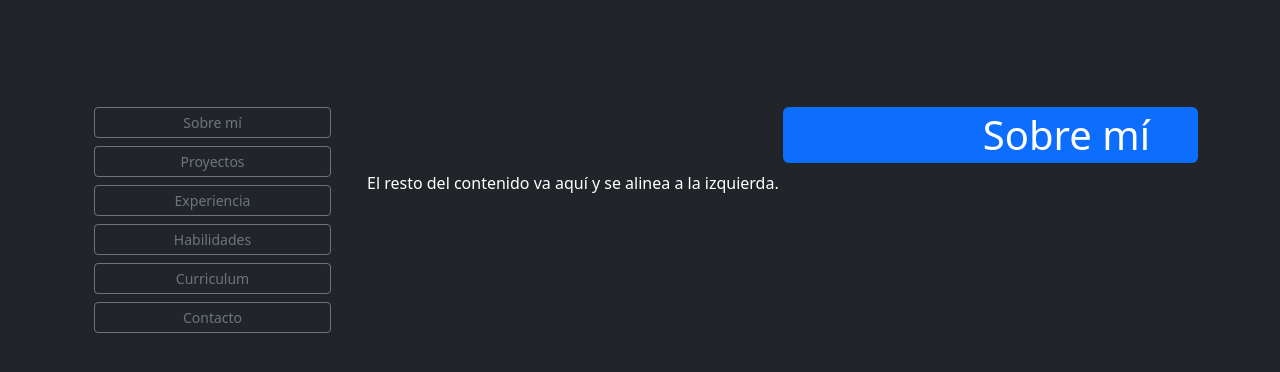
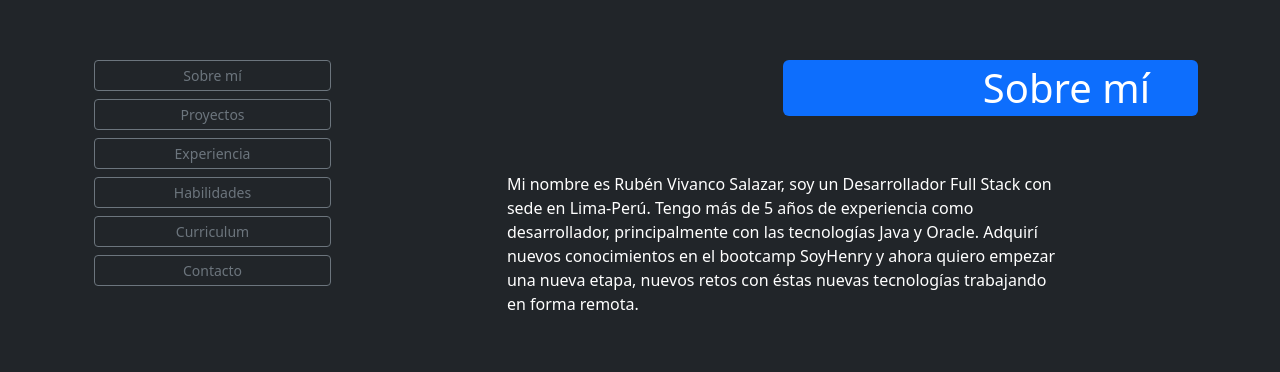
Before and after one commit to rubenevivancos/Portafolio, a React (Create React App) app in the folder client/: page /aboutMe in a window 1280 px wide. Shown: the part 180-552 px from the top of the page. Built offline with nearby package versions, Linux system fonts and the light colour scheme.

Commit message:
Terminando pagina Sobre mi

```diff
--- a/client/src/Components/AboutMe/aboutMe.js
+++ b/client/src/Components/AboutMe/aboutMe.js
@@ -17,7 +17,14 @@ export default function Home() {
                                 Sobre mí
                             </h1>
                         </div>
-                        <p className="text-white">El resto del contenido va aquí y se alinea a la izquierda.</p>
+                        <div className="d-flex justify-content-center text-white px-5 py-5 text-justify">
+                            <p className="w-75">
+                                Mi nombre es Rubén Vivanco Salazar, soy un Desarrollador Full Stack con sede en Lima-Perú.
+                                Tengo más de 5 años de experiencia como desarrollador, principalmente con las tecnologías Java y Oracle.
+                                Adquirí nuevos conocimientos en el bootcamp SoyHenry y ahora quiero empezar una nueva etapa, nuevos retos con éstas
+                                nuevas tecnologías trabajando en forma remota.
+                            </p>
+                        </div>
                     </Col>
                 </Row>
             </Container>
```
